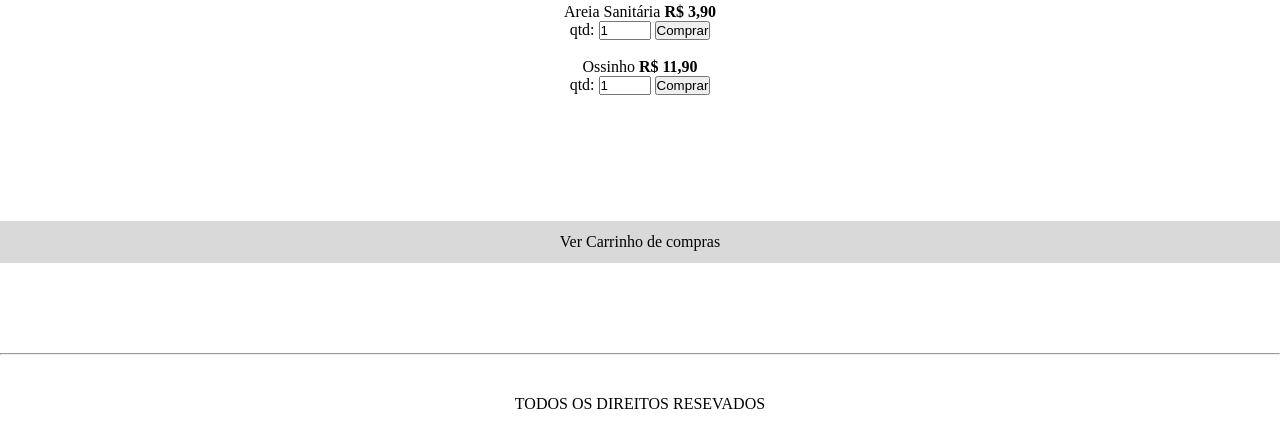
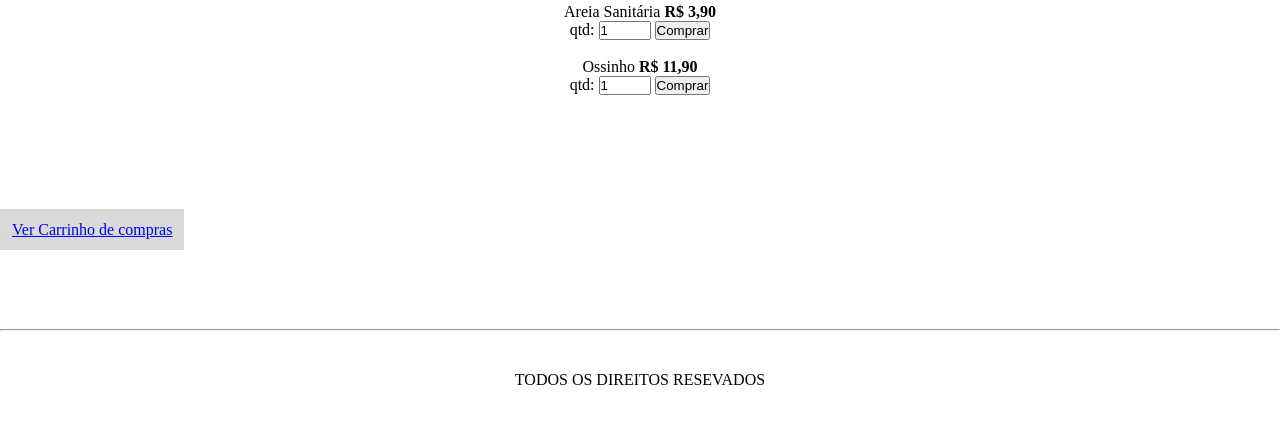
Before and after one commit to zeluiz9571/morlys_site, a PHP site: page /indexcarrinho.html in a window 1280 px wide. Shown: the part 175-623 px from the top of the page. Run offline with PHP 8.4, Linux system fonts and the light colour scheme.

Commit message:
José 27rd commit ......        ......      ...............      ...........            ...........          ...... .......      .......      ...............     ...............       ...............        ...... ........    ........      ....               .................     .................       ...... .........  .........      ....               ......                ......                  ...... ....  ........  ....      ...............     ...............      ...............         ...... ....  ........  ....      ...............      ...............      ...............        ...... ....  ........  ....      ....                  .............        .............         ...... ....   ......   ....      ....                        ......               ......          ...... ....    ....    ....      ..............        ............         ............          ...... ....            ....      ...............      .............         ............          ......

```diff
--- a/carrinhocss.css
+++ b/carrinhocss.css
@@ -72,6 +72,7 @@ margin-left: 10px;
             background-color: rgba(217, 217, 217, 1);
             text-align: center;
             padding: 12px;
+            margin-left:"100px";
             }
             #botaoadd b{
             text-decoration: none;
--- a/indexcarrinho.html
+++ b/indexcarrinho.html
@@ -61,7 +61,9 @@
 		<br>
 		<br>
 
-			<div align="center" id="botaoadd" href="carrinho.html"> Ver Carrinho de compras </div>
+		<p>
+			<a align="center" id="botaoadd1" href="carrinho.html"> Ver Carrinho de compras </a>
+		</p>
 
 		<br>
         <br>
```
